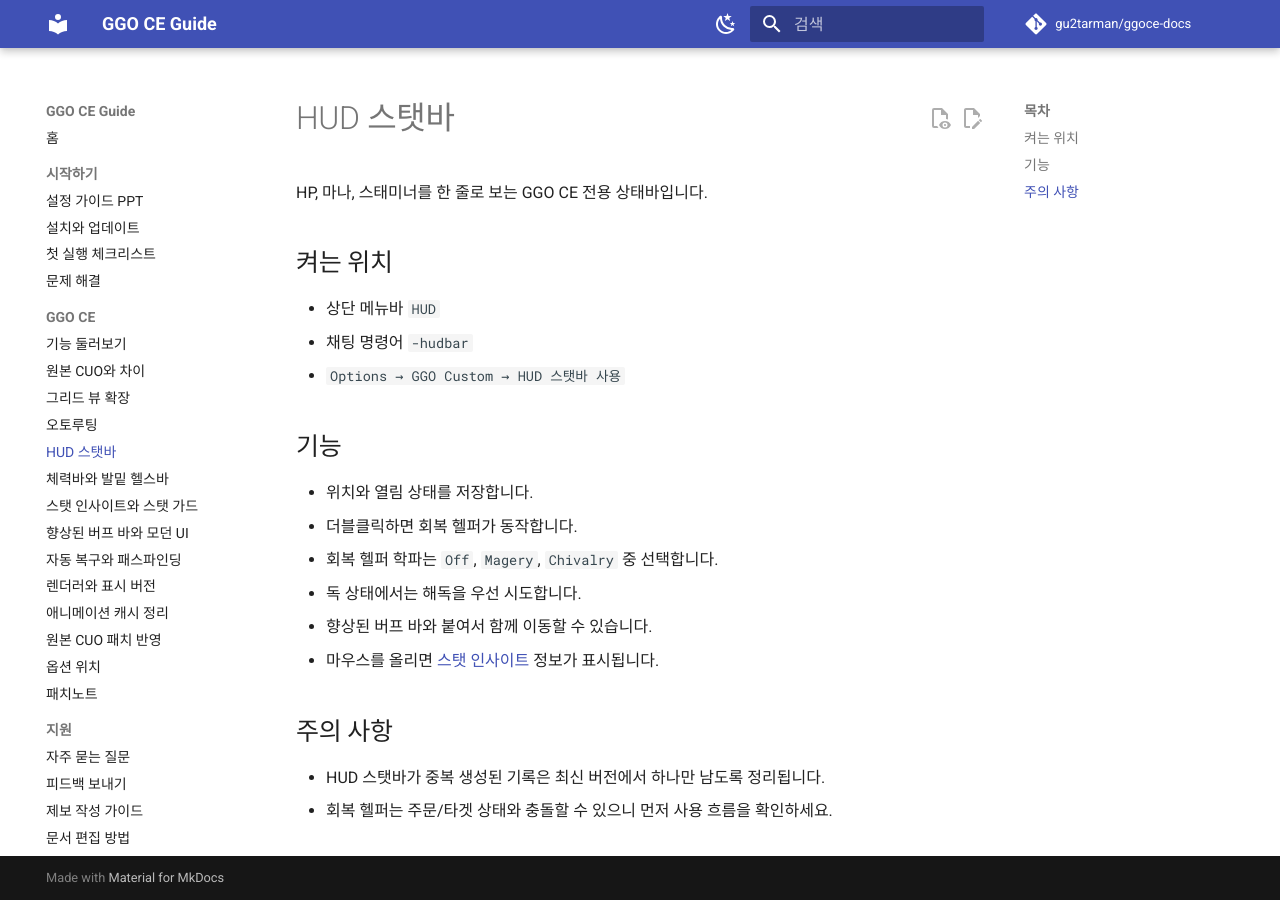
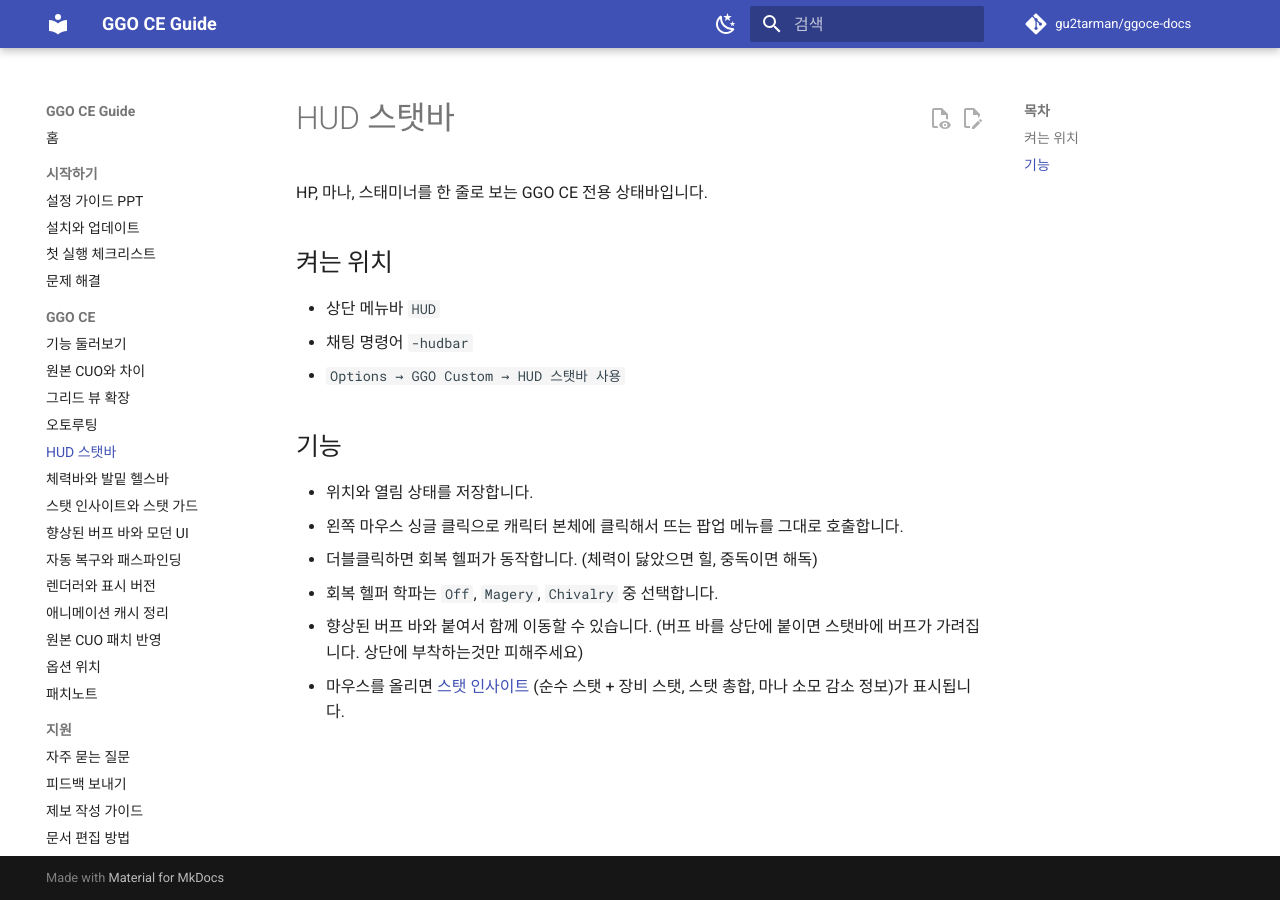
Before and after one commit to gu2tarman/ggoce-docs, an MkDocs documentation site: the page built from docs/ce/hud-statbar.md, in a window 1280 px wide. Built offline with MkDocs 1.6.1 and Material for MkDocs 9.7.7, drawn with Linux system fonts in a browser that asks for light colours; comment, search, counter and statistics services are not loaded.

Commit message:
docs: update docs/ce/hud-statbar.md

```diff
--- a/docs/ce/hud-statbar.md
+++ b/docs/ce/hud-statbar.md
@@ -1,7 +1,6 @@
 ---
 title: HUD 스탯바
 ---
-
 # HUD 스탯바
 
 HP, 마나, 스태미너를 한 줄로 보는 GGO CE 전용 상태바입니다.
@@ -15,13 +14,8 @@ HP, 마나, 스태미너를 한 줄로 보는 GGO CE 전용 상태바입니다.
 ## 기능
 
 - 위치와 열림 상태를 저장합니다.
-- 더블클릭하면 회복 헬퍼가 동작합니다.
+- 왼쪽 마우스 싱글 클릭으로 캐릭터 본체에 클릭해서 뜨는 팝업 메뉴를 그대로 호출합니다.
+- 더블클릭하면 회복 헬퍼가 동작합니다. (체력이 닳았으면 힐, 중독이면 해독)
 - 회복 헬퍼 학파는 `Off`, `Magery`, `Chivalry` 중 선택합니다.
-- 독 상태에서는 해독을 우선 시도합니다.
-- 향상된 버프 바와 붙여서 함께 이동할 수 있습니다.
-- 마우스를 올리면 [스탯 인사이트](stat-insight-guard-lmc.md) 정보가 표시됩니다.
-
-## 주의 사항
-
-- HUD 스탯바가 중복 생성된 기록은 최신 버전에서 하나만 남도록 정리됩니다.
-- 회복 헬퍼는 주문/타겟 상태와 충돌할 수 있으니 먼저 사용 흐름을 확인하세요.
+- 향상된 버프 바와 붙여서 함께 이동할 수 있습니다. (버프 바를 상단에 붙이면 스탯바에 버프가 가려집니다. 상단에 부착하는것만 피해주세요)
+- 마우스를 올리면 [스탯 인사이트](stat-insight-guard-lmc.md) (순수 스탯 + 장비 스탯, 스탯 총합, 마나 소모 감소 정보)가 표시됩니다.
```
